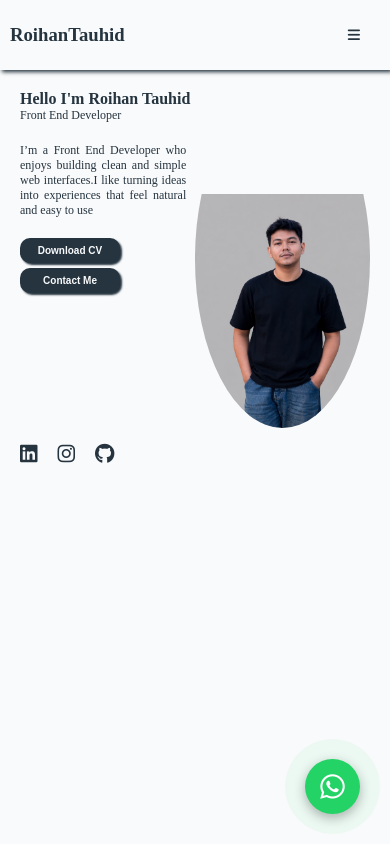
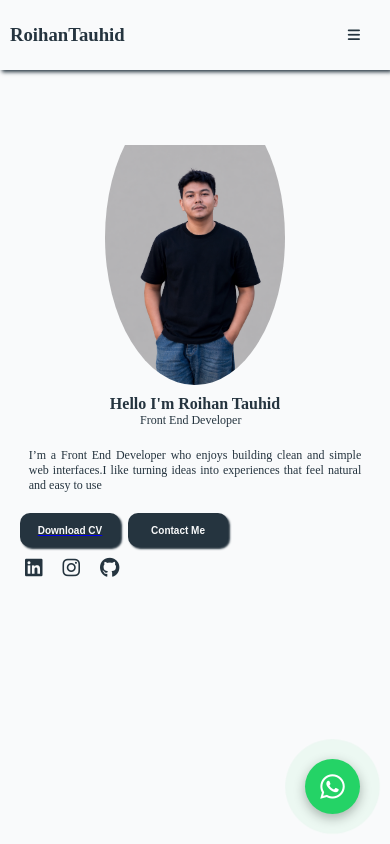
Before and after one commit to RoiiHan/MyPortofolioo, a React (Vite) app in the folder my-app/: page / in a window 390 px wide. Built offline with nearby package versions, Linux system fonts and the light colour scheme.

Commit message:
finishing

```diff
--- a/my-app/src/components/style/Container.css
+++ b/my-app/src/components/style/Container.css
@@ -1,4 +1,3 @@
-
 :root {
     --backroundColor : #F9FAFB;
     --textColor : #25343F ;
@@ -15,7 +14,6 @@
     min-height: calc(100vh - 100px);
     align-items: center;
 }
-
 
 .container-kiri {
     display: flex;
@@ -96,41 +94,37 @@
     border-radius: 100%;
 }
 
+/* ===== MOBILE ===== */
 @media (max-width: 480px) {
 
     .container {
-        display: grid;
-        grid-template-columns: 1fr 1fr;
-        grid-template-rows: auto auto;
+        display: flex;
+        flex-direction: column;
         min-height: unset;
-        align-items: start;        /* ✅ ubah dari center ke start */
-        align-content: start;
+        align-items: center;
         padding: 20px;
     }
 
-    /* Baris 1 kiri - container-tengah */
+    .container-kanan {
+        order: 1;
+        width: 100%;
+        height: 35vh;
+        display: flex;
+        justify-content: center;
+    }
+
     .container-tengah {
-        grid-column: 1;
-        grid-row: 1;
+        order: 2;
+        width: 100%;
+        justify-content: center;
+        align-items: center;
+    }
+
+    .container-kiri {
+        order: 3;
         width: 100%;
         justify-content: flex-start;
-    }
-
-    /* Baris 1 kanan - container-kanan */
-    .container-kanan {
-        grid-column: 2;
-        grid-row: 1;
-        width: 100%;
-        height: 40vh;
-    }
-
-    /* Baris 2 full - container-kiri */
-    .container-kiri {
-        grid-column: 1 / 3;
-        grid-row: 2;
-        width: 100%;
-        justify-content: left;
-        padding: 15px 0;
+        padding: 10px 0 0 5px;
     }
 
     .container-kiri ul {
@@ -142,8 +136,21 @@
         font-size: 20px;
     }
 
+    .my-picture {
+        max-width: 180px;
+    }
+
+    .hello {
+        margin-top: 10px;
+    }
+
     .hello h1 {
         font-size: 16px;
+    }
+
+    .introduction {
+        align-items: center;
+        text-align: center;
     }
 
     .introduction p {
@@ -152,31 +159,44 @@
         text-align: justify;
     }
 
-    .my-picture {
-        max-width: 180px;
+    .hello p {
+        text-align: center;
     }
 
     .btn-me {
         display: flex;
-        flex-direction: column;
+        flex-direction: row;
+        gap: 8px;
+        align-self: flex-start;
     }
 
+    .btn-me a {
+        display: block;
+    }
+
+    .btn-me a button,
     .btn-me button {
         width: 100px;
-    padding: 7px 7px 7px 7px;
+        height: 34px;
+        padding: 0;
         cursor: pointer;
         font-size: 10px;
+        display: flex;
+        align-items: center;
+        justify-content: center;
+        border-radius: 10px;
     }
 
     .btn-cv {
-    margin-bottom: 5px;
+        margin: 0;
     }
 
     .btn-contact {
-        width: 100px;
+        margin: 0;
     }
 }
 
+/* ===== TABLET ===== */
 @media (min-width: 481px) and (max-width: 768px) {
 
     .container-kiri {
@@ -210,7 +230,7 @@
     }
 
     .btn-me button {
-    padding: 10px 8px 10px 8px;
+        padding: 10px 8px;
         cursor: pointer;
         font-size: 10px;
     }
```
Lines whose indentation alone changed are shown as unchanged.
